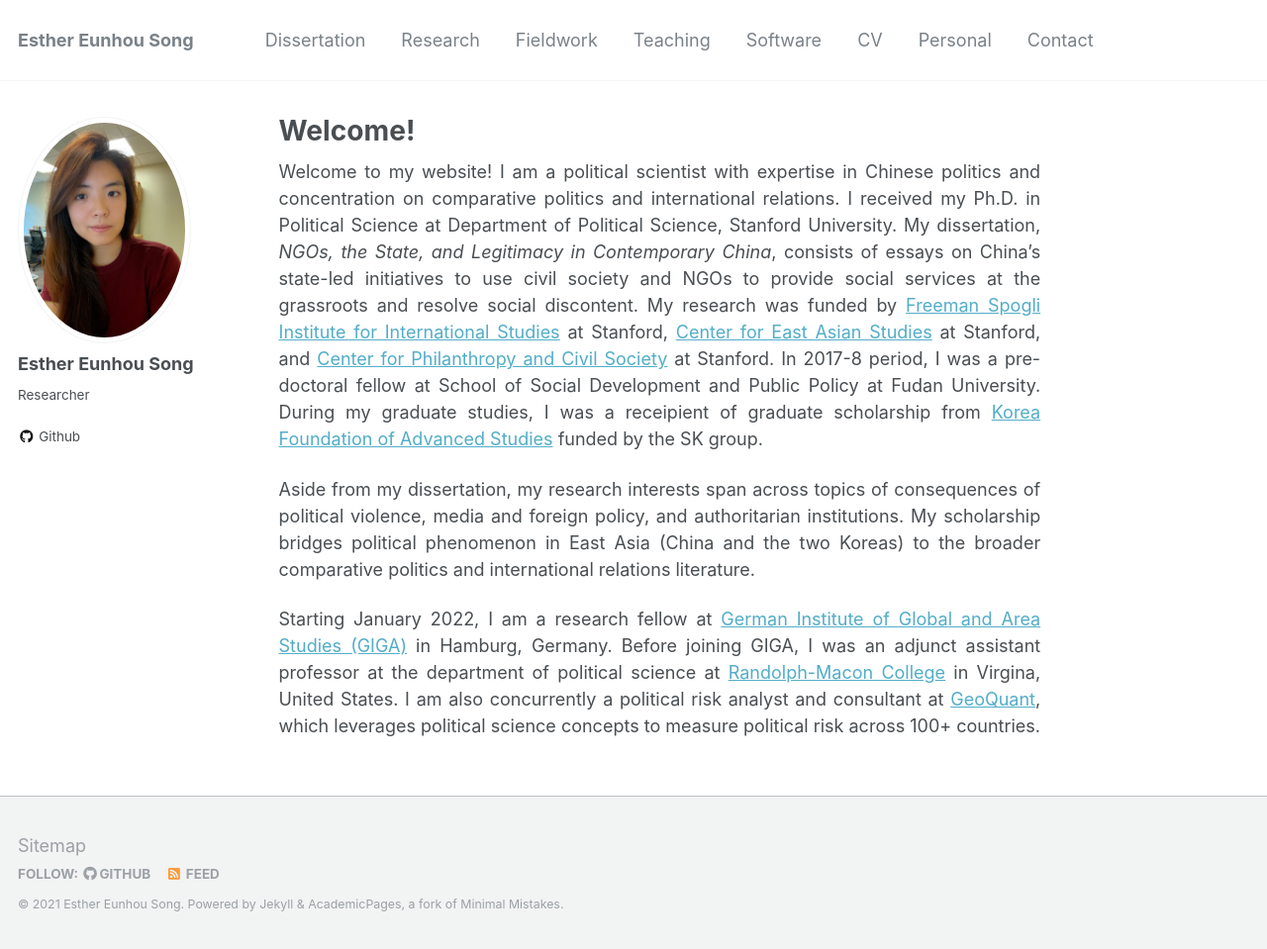
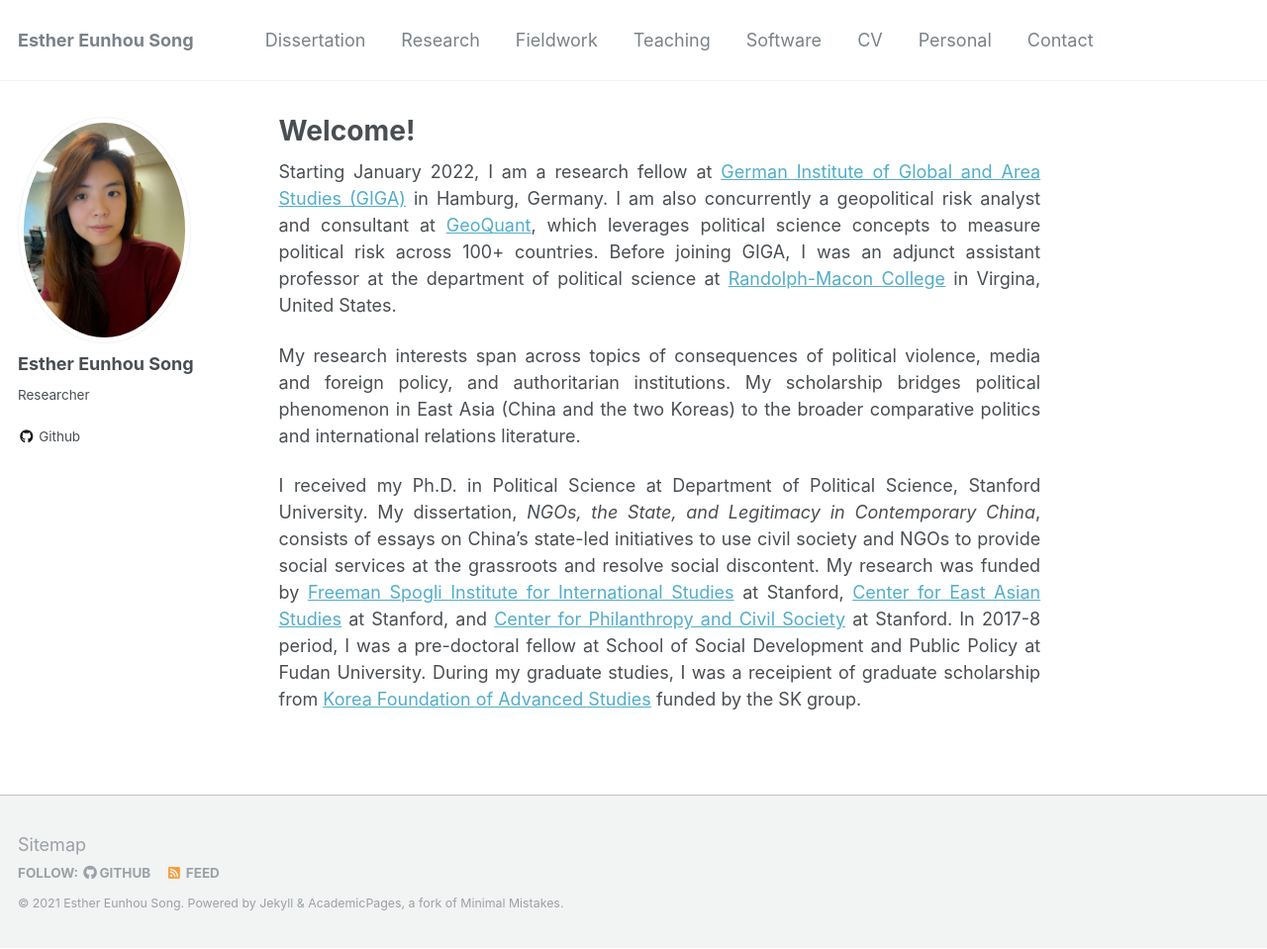
Before and after one commit to ehsong/ehsong.github.io, a Jekyll site: the page built from _pages/about.md, in a window 1280 px wide and 959 px high. Shown: the whole window at 99% size. Built offline with Jekyll 4.4.1, drawn with Linux system fonts in a browser that asks for light colours.

Commit message:
Update about.md

```diff
--- a/_pages/about.md
+++ b/_pages/about.md
@@ -7,9 +7,8 @@
   - /about/
   - /about.html
 ---
+Starting January 2022, I am a research fellow at [German Institute of Global and Area Studies (GIGA)](https://www.giga-hamburg.de/en/) in Hamburg, Germany. I am also concurrently a geopolitical risk analyst and consultant at [GeoQuant](https://geoquant.com/), which leverages political science concepts to measure political risk across 100+ countries. Before joining GIGA, I was an adjunct assistant professor at the department of political science at [Randolph-Macon College](https://www.rmc.edu/) in Virgina, United States.
 
-Welcome to my website! I am a political scientist with expertise in Chinese politics and concentration on comparative politics and international relations. I received my Ph.D. in Political Science at Department of Political Science, Stanford University. My dissertation, *NGOs, the State, and Legitimacy in Contemporary China*, consists of essays on China's state-led initiatives to use civil society and NGOs to provide social services at the grassroots and resolve social discontent. My research was funded by [Freeman Spogli Institute for International Studies](https://fsi.stanford.edu/) at Stanford, [Center for East Asian Studies](https://ceas.stanford.edu/) at Stanford, and [Center for Philanthropy and Civil Society](https://pacscenter.stanford.edu/) at Stanford. In 2017-8 period, I was a pre-doctoral fellow at School of Social Development and Public Policy at Fudan University. During my graduate studies, I was a receipient of graduate scholarship from [Korea Foundation of Advanced Studies](http://www.kfas.or.kr/) funded by the SK group.
+My research interests span across topics of consequences of political violence, media and foreign policy, and authoritarian institutions. My scholarship bridges political phenomenon in East Asia (China and the two Koreas) to the broader comparative politics and international relations literature.
 
-Aside from my dissertation, my research interests span across topics of consequences of political violence, media and foreign policy, and authoritarian institutions. My scholarship bridges political phenomenon in East Asia (China and the two Koreas) to the broader comparative politics and international relations literature.
-
-Starting January 2022, I am a research fellow at [German Institute of Global and Area Studies (GIGA)](https://www.giga-hamburg.de/en/) in Hamburg, Germany. Before joining GIGA, I was an adjunct assistant professor at the department of political science at [Randolph-Macon College](https://www.rmc.edu/) in Virgina, United States. I am also concurrently a political risk analyst and consultant at [GeoQuant](https://geoquant.com/), which leverages political science concepts to measure political risk across 100+ countries.
+I received my Ph.D. in Political Science at Department of Political Science, Stanford University. My dissertation, *NGOs, the State, and Legitimacy in Contemporary China*, consists of essays on China's state-led initiatives to use civil society and NGOs to provide social services at the grassroots and resolve social discontent. My research was funded by [Freeman Spogli Institute for International Studies](https://fsi.stanford.edu/) at Stanford, [Center for East Asian Studies](https://ceas.stanford.edu/) at Stanford, and [Center for Philanthropy and Civil Society](https://pacscenter.stanford.edu/) at Stanford. In 2017-8 period, I was a pre-doctoral fellow at School of Social Development and Public Policy at Fudan University. During my graduate studies, I was a receipient of graduate scholarship from [Korea Foundation of Advanced Studies](http://www.kfas.or.kr/) funded by the SK group.
```
